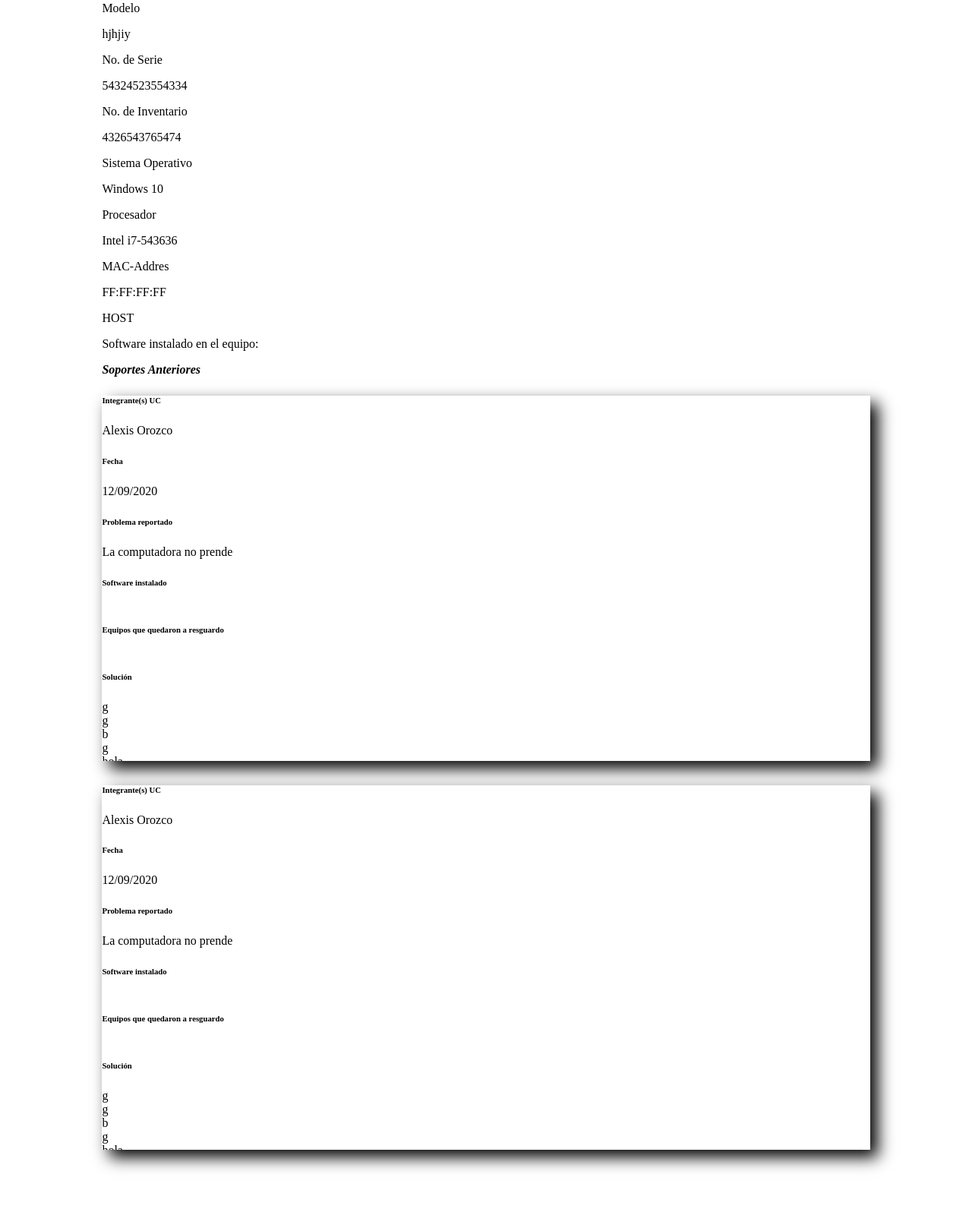
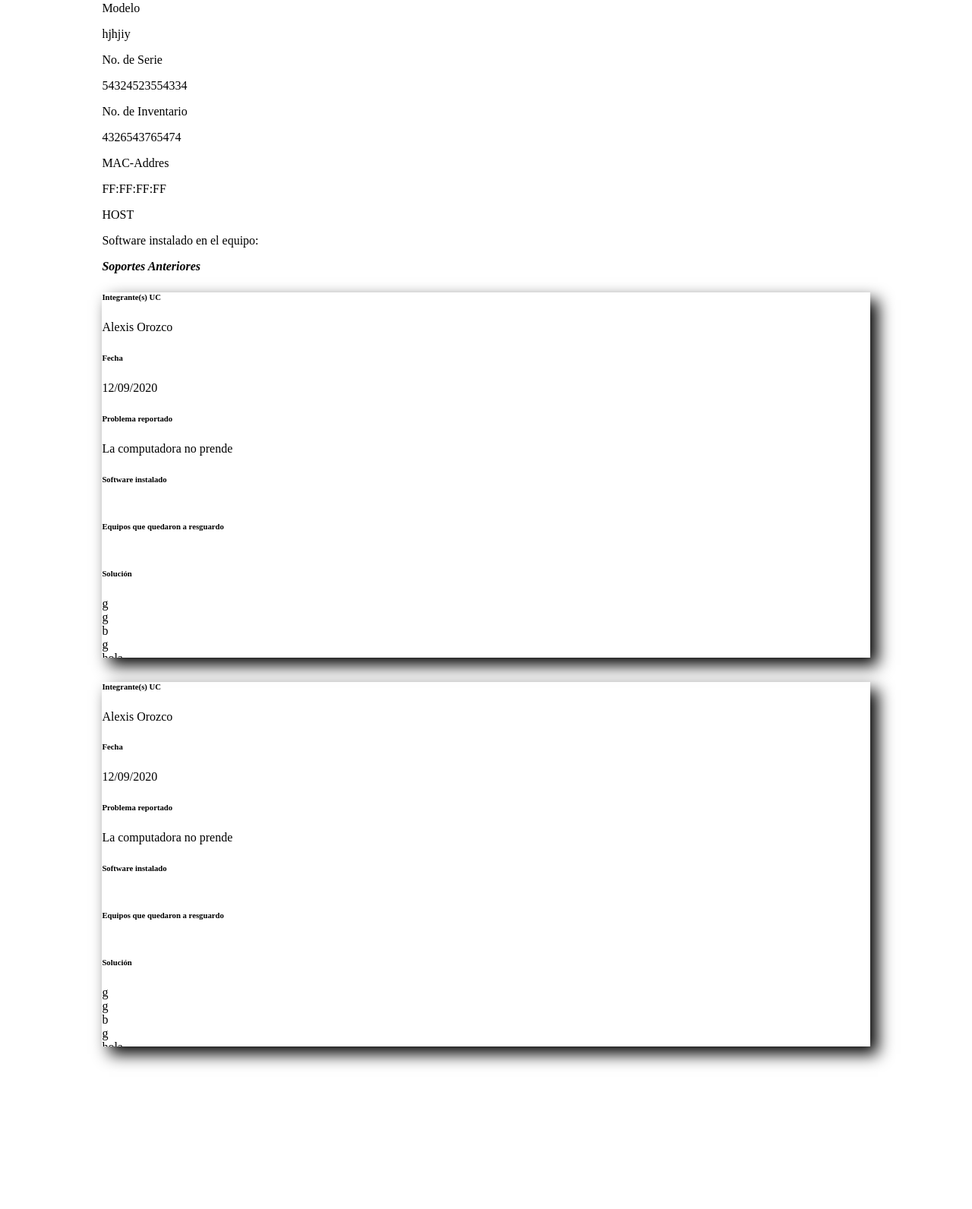
Before and after one commit to alexorozco2410/SistemaSoportes, a CodeIgniter app: the page made by application/views/info_soporte.php in a window 1280 px wide. Shown: the part 1173-2765 px from the top of the page at 76% size. After the commit the page ends 2578 px from the top, so only its background shows below. Run offline with CodeIgniter, Linux system fonts and the light colour scheme.

Commit message:
modificación 06/02/2020

```diff
--- a/application/views/info_soporte.php
+++ b/application/views/info_soporte.php
@@ -142,23 +142,23 @@
                 </div>
                 <div class="col-3">
                   <p>Responsable del Equipo</p>
-                  <p class="form-control">ING. Alexis Orozco Hernandez</p>
+                  <p class="form-control" id="Nombre">ING. Alexis Orozco Hernandez</p>
                 </div>
                 <div class="col-2">
                   <p>Departamento</p>
-                  <p class="form-control">iMAGENOLOGIA</p>
+                  <p class="form-control" id="Departamento">iMAGENOLOGIA</p>
                 </div>
                 <div class="col-2">
                   <p>Cubículo/Salón</p>
-                  <p class="form-control">R1-06</p>
+                  <p class="form-control" id="Cubiculo">R1-06</p>
                 </div>
                 <div class="col-2">
                   <p>Teléfono</p>
-                  <p class="form-control">5546361540</p>
+                  <p class="form-control" id="Telefono">5546361540</p>
                 </div>
                 <div class="col-1">
                   <p>Ext.</p>
-                  <p class="form-control"></p>
+                  <p class="form-control" id="Ext"></p>
                 </div>
               </div>
               <div class="row">
@@ -166,23 +166,23 @@
                 </div>
                 <div class="col-md-2">
                   <p>Tipo de Equipo</p>
-                  <p class="form-control">Laptop</p>
+                  <p class="form-control" id="TipoEquipo">Laptop</p>
                 </div>
                 <div class="col-md-2">
                   <p>Marca</p>
-                  <p class="form-control">hcbahai</p>
+                  <p class="form-control" id="Marca">hcbahai</p>
                 </div>
                 <div class="col-md-2">
                   <p>Modelo</p>
-                  <p class="form-control">hjhjiy</p>
+                  <p class="form-control" id="Modelo">hjhjiy</p>
                 </div>
                 <div class="col-md-2">
                   <p>No. de Serie</p>
-                  <p class="form-control">54324523554334</p>
+                  <p class="form-control" id="NoSerie">54324523554334</p>
                 </div>
                 <div class="col-md-2">
                   <p>No. de Inventario</p>
-                  <p class="form-control">4326543765474</p>
+                  <p class="form-control" id="NoInventario">4326543765474</p>
                 </div>
                 <div class="col-1">
                 </div>
@@ -190,21 +190,21 @@
               <div class="row">
                 <div class="col-1">
                 </div>
-                <div class="col-md-2">
+              <!--  <div class="col-md-2">
                   <p>Sistema Operativo</p>
                   <p class="form-control">Windows 10</p>
-                </div>
-                <div class="col-md-2">
+                </div>-->
+              <!--  <div class="col-md-2">
                   <p>Procesador</p>
                   <p class="form-control">Intel i7-543636</p>
-                </div>
+                </div>-->
                 <div class="col-md-2">
                   <p>MAC-Addres</p>
-                  <p class="form-control">FF:FF:FF:FF</p>
+                  <p class="form-control" id="Mac">FF:FF:FF:FF</p>
                 </div>
                 <div class="col-md-2">
                   <p>HOST</p>
-                  <p class="form-control"></p>
+                  <p class="form-control" id="Host"></p>
                 </div>
                 <div class="col-1">
                 </div>
@@ -214,7 +214,7 @@
                 </div>
                 <div class="col-md-10">
                   <p>Software instalado en el equipo:</p>
-                  <p class="form-control"></p>
+                  <p class="form-control" id="SWInstalado"></p>
                 </div>
                 <div class="col-1">
                 </div>
@@ -233,37 +233,39 @@
     </div>
   </div>
 <!--Historial de problemas y soluciones dadas-->
+<div id="RegistroHistorial">
+
   <div class="row justify-content-left box-hist card">
     <!--informacion de quien y cuando se hizo el soporte-->
     <div class="card-body">
       <div class="row">
         <div class="col-md-2 col-sm-2 col-xs-12">
           <h6>Integrante(s) UC</h6>
-          <p class="form-control sol-ovfw">Alexis Orozco</p>
+          <p class="form-control sol-ovfw" id="IntegranteUC">Alexis Orozco</p>
         </div>
         <div class="col-md-2 col-sm-2 col-xs-12">
           <h6>Fecha</h6>
-          <p class="form-control">12/09/2020</p>
+          <p class="form-control" id="Fecha">12/09/2020</p>
         </div>
         <!--Problema reportado-->
         <div class="col-md-8 col-sm-8 col-xs-12">
           <h6>Problema reportado</h6>
-          <p class="form-control sol-ovfw">La computadora no prende</p>
+          <p class="form-control sol-ovfw" id="Problema">La computadora no prende</p>
         </div>
         <!--si se instaló algun SW-->
         <div class="col-md-12 col-sm-12 col-sx-12">
           <h6>Software instalado</h6>
-          <p class="form-control sol-ovfw"></p>
+          <p class="form-control sol-ovfw" id="SW"></p>
         </div>
         <!--Equipos a resguardo-->
         <div class="col-md-12 col-sm-12 col-sx-12">
           <h6>Equipos que quedaron a resguardo</h6>
-          <p class="form-control sol-ovfw"></p>
+          <p class="form-control sol-ovfw" id="Resguardo"></p>
         </div>
         <!--Solucion dada-->
         <div class="col-md-12 col-sm-12 col-xs-12">
           <h6>Solución</h6>
-          <p class="form-control reg-sol card-text">
+          <p class="form-control reg-sol card-text" id="Solucion">
             g <br>
             g <br>
             b <br>
@@ -322,5 +324,5 @@
     </div>
   </div>
     <!--termina un registro-->
-
 </div>
+</div>
```
Also changed, not shown: application/controllers/solicitud_controller.php (+12 -0 lines), application/models/solicitud_model.php (+11 -7 lines), assets/js/historial.js (+8 -2 lines), assets/js/solicitud.js (+26 -1 lines).
